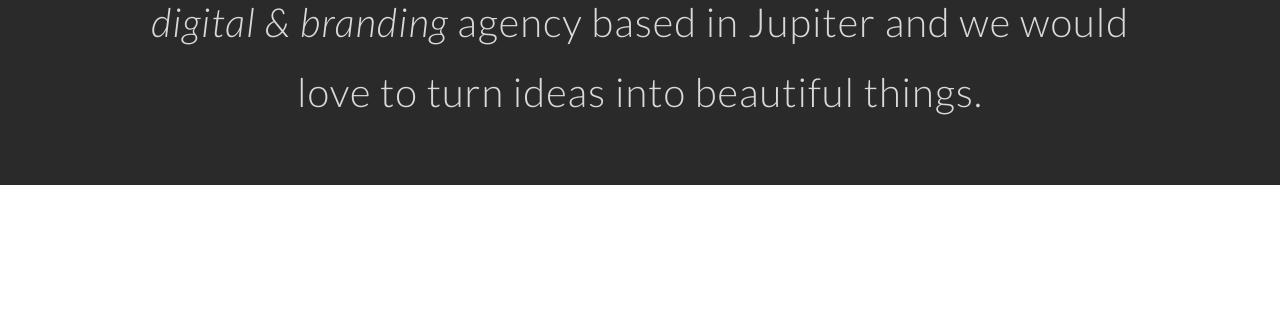
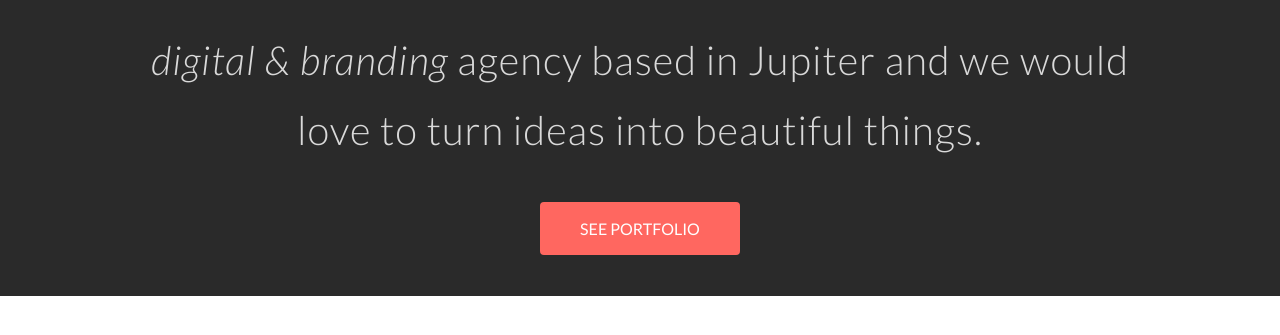
Before and after one commit to maks1mp/layout-types, a plain HTML site: page index.html in a window 1280 px wide. Shown: the part 207-542 px from the top of the page. Drawn offline with Linux system fonts and the light colour scheme.

Commit message:
add banner

```diff
--- a/index.html
+++ b/index.html
@@ -46,6 +46,7 @@
             <i>digital & branding</i> agency based in Jupiter and we would<br>love
             to turn ideas into beautiful things.
         </p>
+        <a href="#" class="bg-red">See Portfolio</a>
     </section>
     <section></section>
 
--- a/styles/main.css
+++ b/styles/main.css
@@ -46,10 +46,12 @@
 }
 
 .main h1 {
+    font-style: normal;
     font-weight: 300;
     font-size: 60px;
     line-height: .83;
     letter-spacing: 1.5px;
+    margin-bottom: 38px;
 }
 
 .main h1 b {
@@ -61,4 +63,13 @@
     font-size: 40px;
     line-height: 1.75;
     letter-spacing: 1px;
+    margin-bottom: 54px;
 }
+
+.main a {
+    color: #ffffff;
+    padding: 17px 40px;
+    border-radius: 4px;
+    text-decoration: none;
+    text-transform: uppercase;
+}
```
